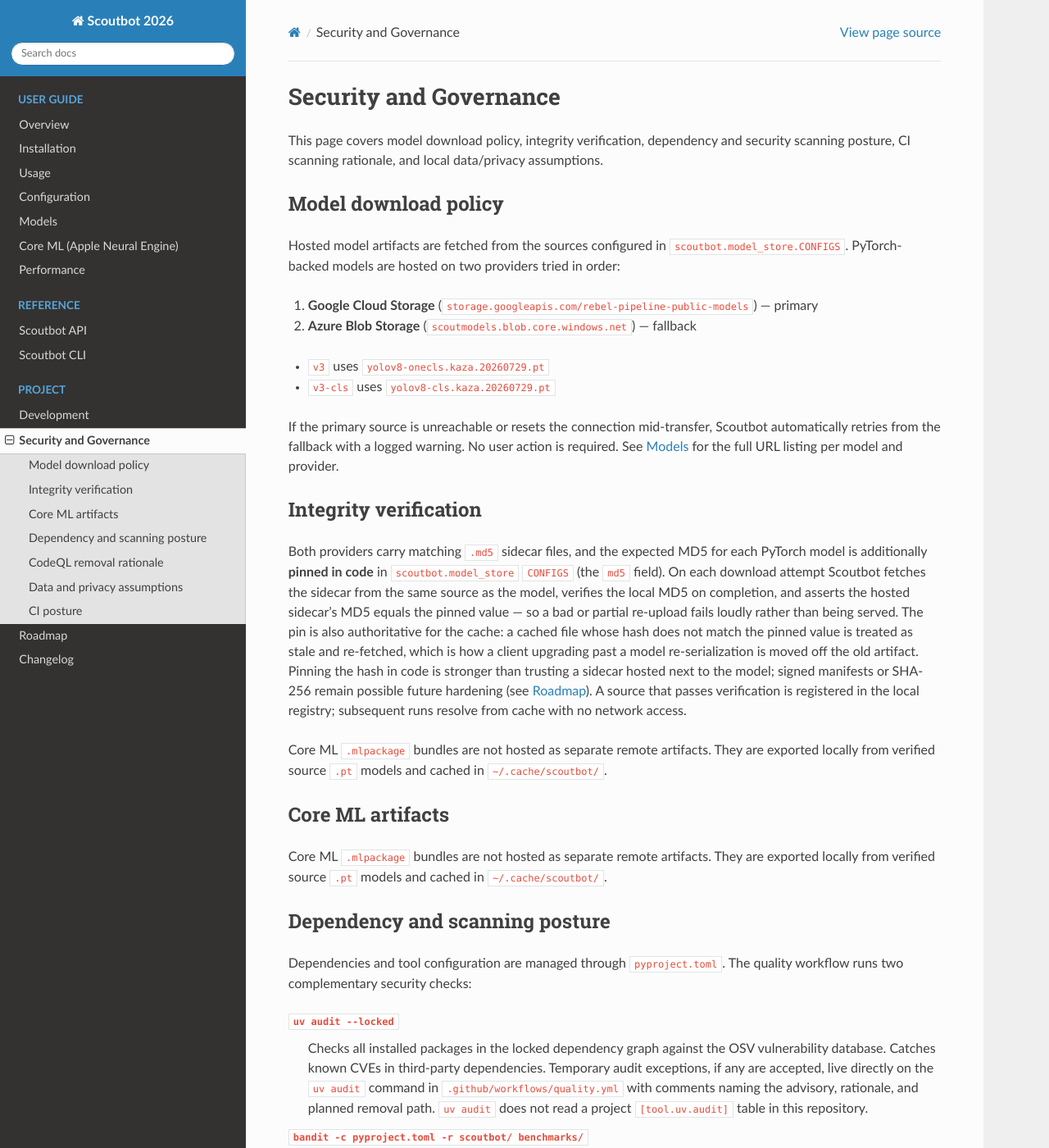
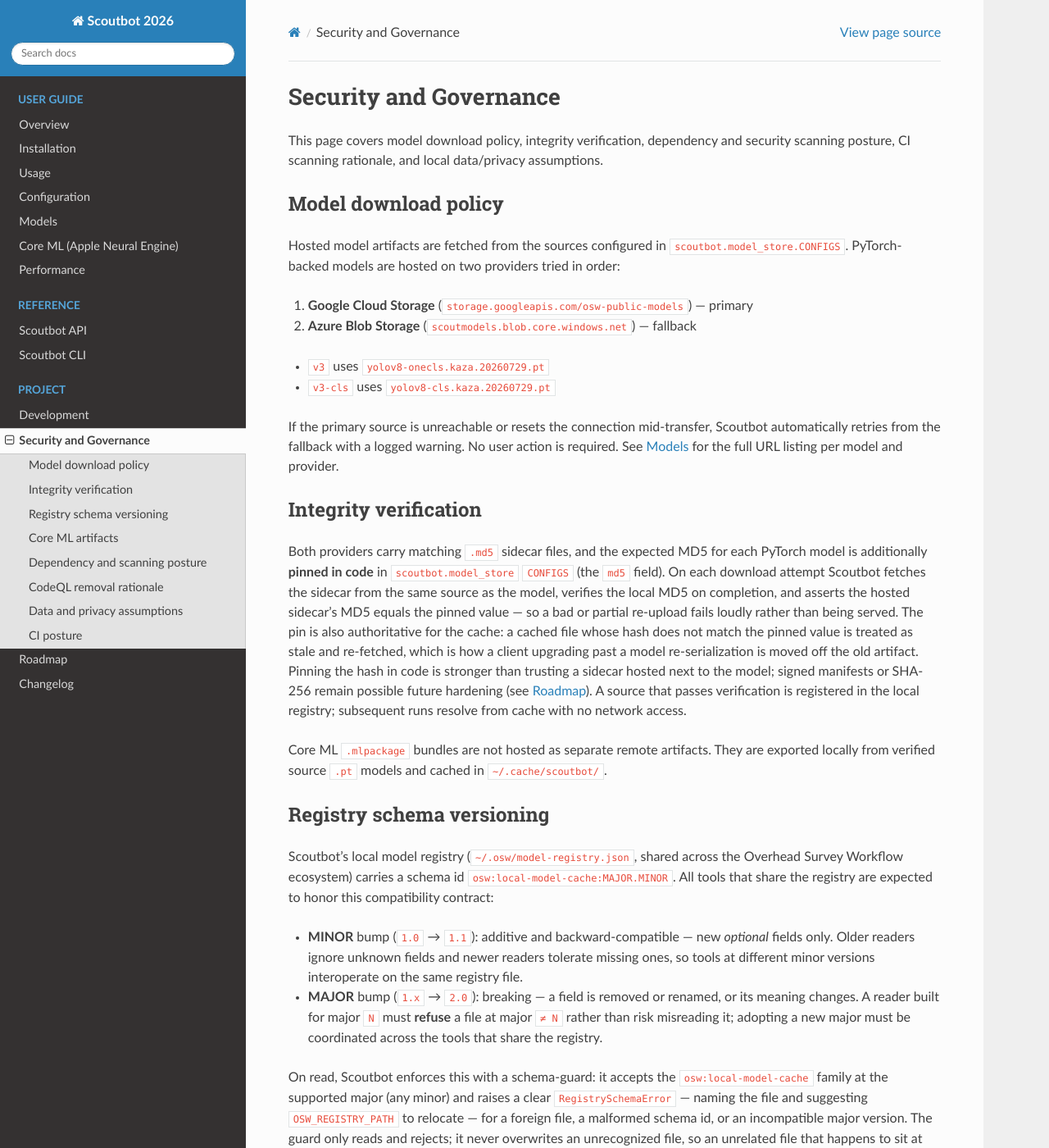
Before and after one commit to SurveyTools/scoutbot-two, a Sphinx documentation site: the page built from docs/security.rst, in a window 1280 px wide and 1400 px high. Shown: the whole window at 82% size. Built offline with Sphinx 7.4.7 and the Read the Docs theme 3.1.0, drawn with Linux system fonts in a browser that asks for light colours; formulas are drawn with MathJax 3; some of the changed text lies outside the part shown.

Commit message:
Complete rw→osw rename (metadata, docs, changelog); audit clean.

```diff
--- a/docs/conf.py
+++ b/docs/conf.py
@@ -20,7 +20,7 @@
 
 project = 'Scoutbot 2026'
 copyright = '2026'
-author = 'Rebel Workflow Team'
+author = 'Overhead Survey Workflow Team'
 
 
 # -- General configuration ---------------------------------------------------
--- a/docs/configuration.rst
+++ b/docs/configuration.rst
@@ -113,7 +113,7 @@ Model download sources
 ScoutBot tries download sources in order and uses the first that succeeds.
 The built-in order is:
 
-1. **Google Cloud Storage** (``storage.googleapis.com/rebel-pipeline-public-models``) — primary
+1. **Google Cloud Storage** (``storage.googleapis.com/osw-public-models``) — primary
 2. **Azure Blob Storage** (``scoutmodels.blob.core.windows.net``) — fallback
 
 If GCS is unreachable or resets the connection mid-transfer, the download automatically retries
--- a/docs/security.rst
+++ b/docs/security.rst
@@ -10,7 +10,7 @@ Model download policy
 Hosted model artifacts are fetched from the sources configured in ``scoutbot.model_store.CONFIGS``.
 PyTorch-backed models are hosted on two providers tried in order:
 
-1. **Google Cloud Storage** (``storage.googleapis.com/rebel-pipeline-public-models``) — primary
+1. **Google Cloud Storage** (``storage.googleapis.com/osw-public-models``) — primary
 2. **Azure Blob Storage** (``scoutmodels.blob.core.windows.net``) — fallback
 
 * ``v3`` uses ``yolov8-onecls.kaza.20260729.pt``
@@ -37,6 +37,27 @@ no network access.
 
 Core ML ``.mlpackage`` bundles are not hosted as separate remote artifacts. They are exported
 locally from verified source ``.pt`` models and cached in ``~/.cache/scoutbot/``.
+
+Registry schema versioning
+--------------------------
+
+Scoutbot's local model registry (``~/.osw/model-registry.json``, shared across the Overhead
+Survey Workflow ecosystem) carries a schema id ``osw:local-model-cache:MAJOR.MINOR``. All tools
+that share the registry are expected to honor this compatibility contract:
+
+* **MINOR** bump (``1.0`` → ``1.1``): additive and backward-compatible — new *optional* fields
+  only. Older readers ignore unknown fields and newer readers tolerate missing ones, so tools at
+  different minor versions interoperate on the same registry file.
+* **MAJOR** bump (``1.x`` → ``2.0``): breaking — a field is removed or renamed, or its meaning
+  changes. A reader built for major ``N`` must **refuse** a file at major ``≠ N`` rather than
+  risk misreading it; adopting a new major must be coordinated across the tools that share the
+  registry.
+
+On read, Scoutbot enforces this with a schema-guard: it accepts the ``osw:local-model-cache``
+family at the supported major (any minor) and raises a clear ``RegistrySchemaError`` — naming the
+file and suggesting ``OSW_REGISTRY_PATH`` to relocate — for a foreign file, a malformed schema id,
+or an incompatible major version. The guard only reads and rejects; it never overwrites an
+unrecognized file, so an unrelated file that happens to sit at the registry path is left intact.
 
 Core ML artifacts
 -----------------
--- a/pyproject.toml
+++ b/pyproject.toml
@@ -10,7 +10,7 @@ readme = "README.md"
 requires-python = ">=3.10,<3.14"
 license = {text = "Apache-2.0"}
 authors = [
-    {name = "Rebel Workflow Team"},
+    {name = "Overhead Survey Workflow Team"},
     {name = "Wild Me"}
 ]
 dependencies = [
```
Also changed, not shown: CHANGELOG.rst (+10 -2 lines), docs/models.rst (+4 -4 lines), docs/roadmap.rst (+14 -1 lines), docs/specs/2026-07-30-rw-osw-migration-design.md (+23 -1 lines), 1 other file.
